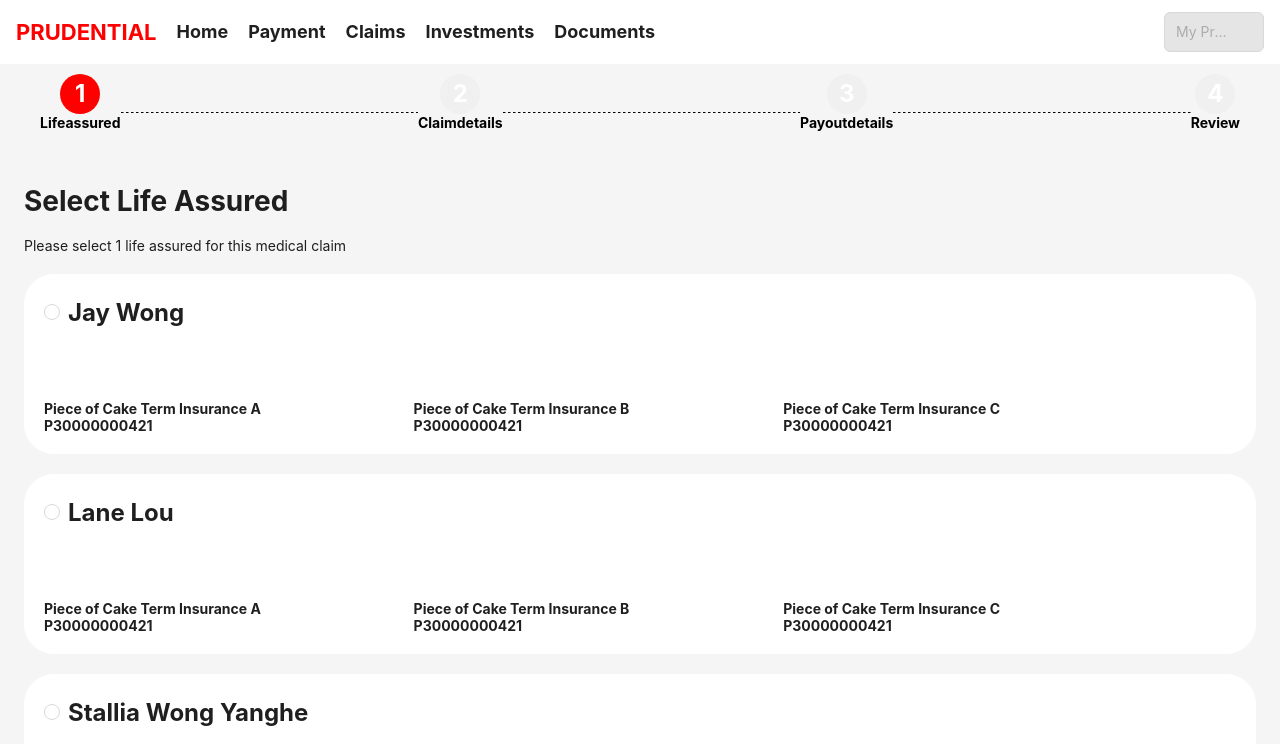
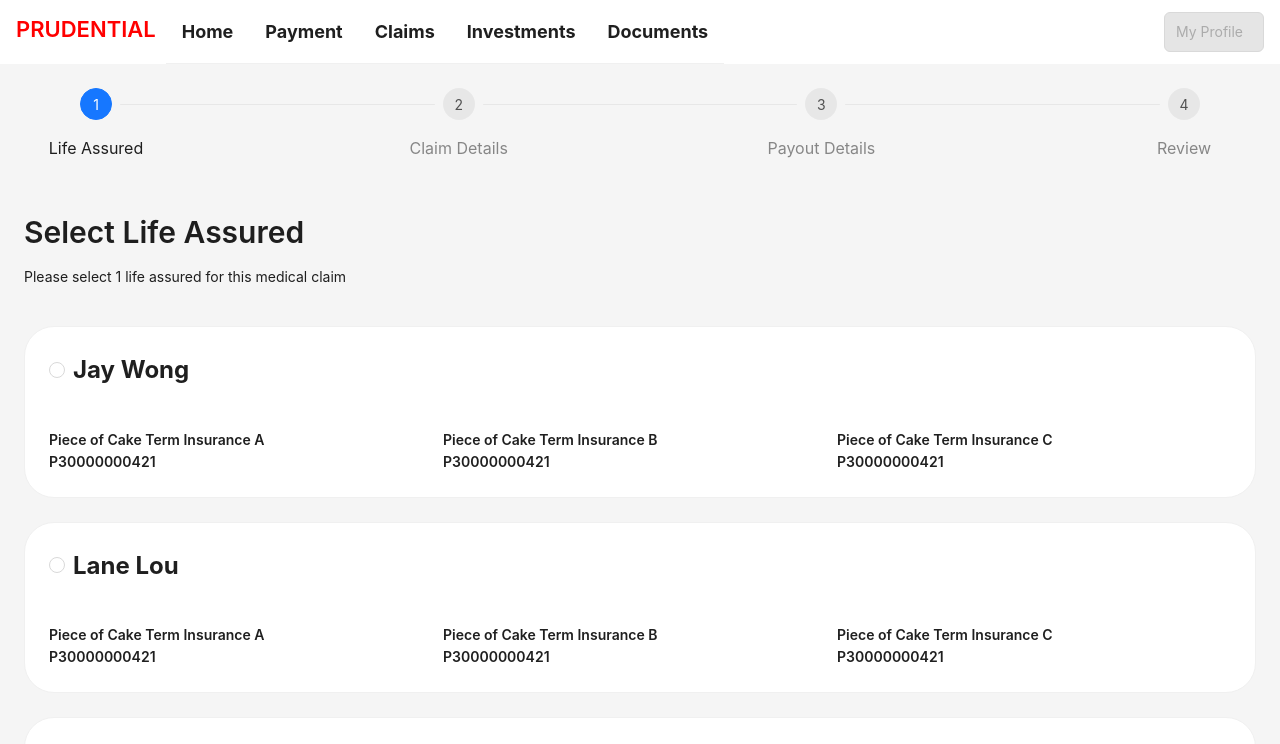
Before and after one commit to caiwenguo1314/my-ex01, a React (Create React App) app: page / in a window 1280 px wide. Shown: the top 744 px of the page. Built offline with nearby package versions, Linux system fonts and the light colour scheme.

Commit message:
yong antd xiugai

```diff
--- a/src/Layout/AppLayout.js
+++ b/src/Layout/AppLayout.js
@@ -1,116 +1,150 @@
 import React from 'react';
-import { Layout, Row, Col, Radio, Input, Avatar, Button } from 'antd';
+import { Layout, Row, Col, Radio, Input, Steps, Menu, Card, Typography, Button, Space } from 'antd';
 import { createFromIconfontCN } from '@ant-design/icons';
+import { useState } from 'react';
 
 const { Header, Footer, Content } = Layout;
+const { Title, Text, Paragraph } = Typography;
 
 const IconFont = createFromIconfontCN({
   scriptUrl: '//at.alicdn.com/t/c/font_4798402_1kd47iq67va.js',
 });
 
-const commonAvatarStyle = {
-  width: '40px',
-  height: '40px',
-  fontSize: '24px',
+const AppLayout = () => {
+  const menuItems = [
+    { key: 'home', label: 'Home' },
+    { key: 'payment', label: 'Payment' },
+    { key: 'claims', label: 'Claims' },
+    { key: 'investments', label: 'Investments' },
+    { key: 'documents', label: 'Documents' },
+  ];
+  const nameData = [
+    { name: "Jay Wong", inx: "1" },
+    { name: "Lane Lou", inx: "2" },
+    { name: "Stallia Wong Yanghe", inx: "3" },]
+
+  const [selectedValues, setSelectedValues] = useState([]);
+
+  const handleRadioChange = (value) => {
+    setSelectedValues((prev) => {
+      if (prev.includes(value)) {
+        // 如果已选中，则取消选中
+        return prev.filter((item) => item !== value);
+      } else {
+        // 如果未选中，则添加到选中列表
+        return [...prev, value];
+      }
+    });
   };
 
-const stepDividerStyle = {
-  flexGrow: 1,
-  height: '1px',
-  background: 'repeating-linear-gradient(90deg, #000, #000 2px, transparent 3px, transparent 5px)',
-  marginTop: '20px',
-};
-
-const AppLayout = () => {
   return (
     <Layout style={{ minHeight: '100vh' }}>
       <Layout>
         {/* Header */}
-        <Header style={{ background: '#fff', padding: '0 16px' }}>
+        <Header style={{ background: '#fff', padding: '0 16px', width: '100%' }}>
           <Row justify="space-between" align="middle">
-            <Col>
-              <Row gutter={20} style={{ fontSize: '20px',fontWeight: 'bold' }}>
-                <Col style={{ color: 'red', fontSize: '22px' }}>PRUDENTIAL</Col>
-                <Col style={{fontSize: '18px'}}>Home</Col>
-                <Col style={{fontSize: '18px'}}>Payment</Col>
-                <Col style={{fontSize: '18px'}}>Claims</Col>
-                <Col style={{fontSize: '18px'}}>Investments</Col>
-                <Col style={{fontSize: '18px'}}>Documents</Col>
-              </Row>
+            <Col >
+              <Space size={10}>
+                <Text strong style={{ color: 'red', fontSize: '22px' }}>
+                  PRUDENTIAL
+                </Text>
+                <Menu
+                  // 设置菜单项的排列方式为水平排列
+                  mode="horizontal"
+                  // 设置菜单项的数据源
+                  items={menuItems}
+                  // 设置菜单项的样式，字体大小为20px，字体加粗
+                  style={{
+                    fontSize: '18px',
+                    fontWeight: 'bold',
+                    textOverflow: 'ellipsis',
+                    whiteSpace: 'nowrap',
+                  }}
+
+                />
+              </Space>
             </Col>
             <Col>
+              <Space>
                 <IconFont type="icon-shezhi" style={{ fontSize: '20px', color: '#000' }} />
                 <Input
                   style={{
                     width: '100px',
                     height: '40px',
-                  marginLeft: '10px',
                     background: 'rgba(204, 204, 204, 0.5)',
                     color: '#000',
-                  paddingRight: '30px',
                   }}
                   placeholder="My Profile"
                 />
+              </Space>
             </Col>
           </Row>
         </Header>
 
         {/* Steps */}
-        <Row justify="space-between" align="middle" style={{ margin: '10px 40px', fontSize: '22px', fontWeight: 'bold' }}>
-          {['Lifeassured', 'Claimdetails', 'Payoutdetails', 'Review'].map((text, index) => (
-            <React.Fragment key={index}>
-              <Col style={{ textAlign: 'center' }}>
-                <Avatar style={{ ...commonAvatarStyle, background: index === 0 ? 'red' : '#f0f0f0' }}>{index + 1}</Avatar>
-                <div style={{ fontSize: '14px' }}>{text}</div>
-              </Col>
-              {index < 3 && <div style={stepDividerStyle}></div>}
-            </React.Fragment>
-          ))}
-        </Row>
+        <div style={{ margin: '24px 40px' }}>
+          <Steps
+            current={0}
+            // 设置方向为水平
+            direction="horizontal"
+            labelPlacement="vertical"
+            items={[
+              { title: 'Life Assured' },
+              { title: 'Claim Details' },
+              { title: 'Payout Details' },
+              { title: 'Review' },
+            ]}
+          />
+        </div>
 
         {/* Content */}
-        <Content style={{ padding: 24 }}>
-          <h1>Select Life Assured</h1>
-          <p>Please select 1 life assured for this medical claim</p>
-
-          {['Jay Wong', 'Lane Lou', 'Stallia Wong Yanghe'].map((name, idx) => (
-            <div
-              key={idx}
-              style={{
-                height: 180,
-                backgroundColor: '#fff',
-                marginTop: 20,
-                borderRadius: 30,
-                padding: '20px',
-                position: 'relative',
-              }}
-            >
-              <Radio style={{ fontSize: 24, fontWeight: 'bold' }}>{name}</Radio>
-              <Row justify="space-between" style={{ position: 'absolute', bottom: 20, width: '90%' }}>
+        <Content style={{ padding: '0 24px' }}>
+          <Space direction="vertical" size="large" style={{ display: 'flex' }}>
+            <div>
+              <Title level={2}>Select Life Assured</Title>
+              <Paragraph>Please select 1 life assured for this medical claim</Paragraph>
+            </div>
+            <Space direction="vertical" size="large" style={{ width: '100%' }}>
+              {nameData.map((name, idx) => (
+                <Card key={idx} style={{ borderRadius: 30 }}>
+                  <Radio value={idx} onClick={() => handleRadioChange(idx)} checked={selectedValues.includes(idx)} style={{ fontSize: 24, fontWeight: 'bold' }} >
+                    {name.name}
+                  </Radio>
+                  <Row justify="space-between" style={{ marginTop: 40 }}>
                     {['A', 'B', 'C'].map((suffix, i) => (
-                  <Col key={i} span={8} style={{ fontWeight: 'bold' }}>
-                    <div>Piece of Cake Term Insurance {suffix}</div>
-                    <div>P30000000421</div>
+                      <Col key={i} span={8}>
+                        <Text strong>Piece of Cake Term Insurance {suffix}</Text>
+                        <br />
+                        <Text strong>P30000000421</Text>
                       </Col>
                     ))}
                   </Row>
-            </div>
+                </Card>
               ))}
+            </Space>
+
+          </Space>
         </Content>
 
         {/* Footer */}
         <Footer style={{ textAlign: 'left' }}>
+          <Text>
             In case of any queries, please contact our customer relations officer at PRUDENTIAL Customerline: 150008/15008
+          </Text>
         </Footer>
 
         {/* Bottom Buttons */}
-        <div style={{ display: 'flex', justifyContent: 'flex-end', padding: '10px 20px', background: '#fff' }}>
-          <Button style={{ width: 200, marginRight: 20 }} type="ghost" danger>
+        <div style={{ padding: '16px 24px', background: '#fff' }}>
+          <Row justify="end">
+            <Space size="middle">
+              <Button size="large" style={{ width: 200 }} type="default" danger>
                 Back
               </Button>
-          <Button style={{ width: 200 }} type="primary">
+              <Button size="large" style={{ width: 200 }} type="primary">
                 Continue
               </Button>
+            </Space>
+          </Row>
         </div>
       </Layout>
     </Layout>
```
Lines whose indentation alone changed are shown as unchanged.
